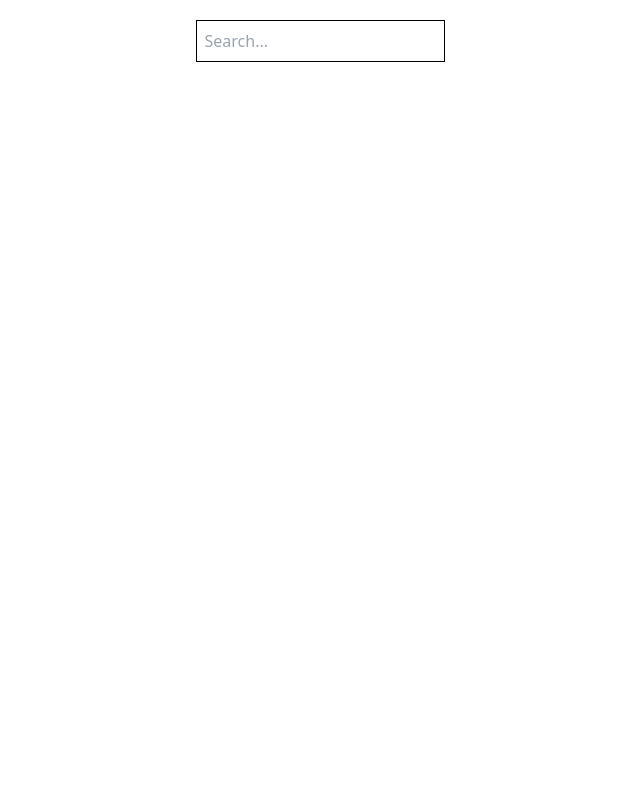
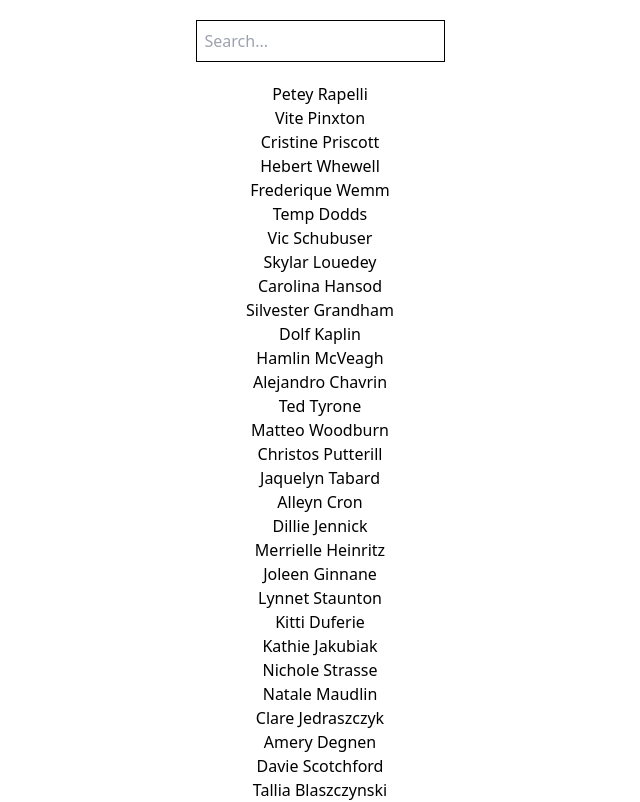
Before and after one commit to hadi-mollataheri/search-filter-app, a React (Create React App) app: page / in a window 1280 px wide. Shown: the top 802 px of the page, without its empty margins (320-960 px from the left). Built offline with nearby package versions, Linux system fonts and the light colour scheme.

Commit message:
Create Data component and render it in App

```diff
--- a/src/App.js
+++ b/src/App.js
@@ -1,4 +1,5 @@
-import SearchBar from './features/SearchBar';
+import SearchBar from "./features/SearchBar";
+import Data from "./features/Data";
 
 function App() {
   return (
@@ -8,7 +9,7 @@ function App() {
       </header>
 
       <main>
-
+        <Data />
       </main>
     </div>
   );
--- /dev/null
+++ b/src/features/Data.js
@@ -0,0 +1,18 @@
+import React from "react";
+import MockDate from "../utilities/MOCK_DATA.json";
+
+function Data() {
+  return (
+    <div>
+      {MockDate.map((personObject) => {
+        return (
+          <p
+            key={personObject.id}
+          >{`${personObject.first_name} ${personObject.last_name}`}</p>
+        );
+      })}
+    </div>
+  );
+}
+
+export default Data;
```
